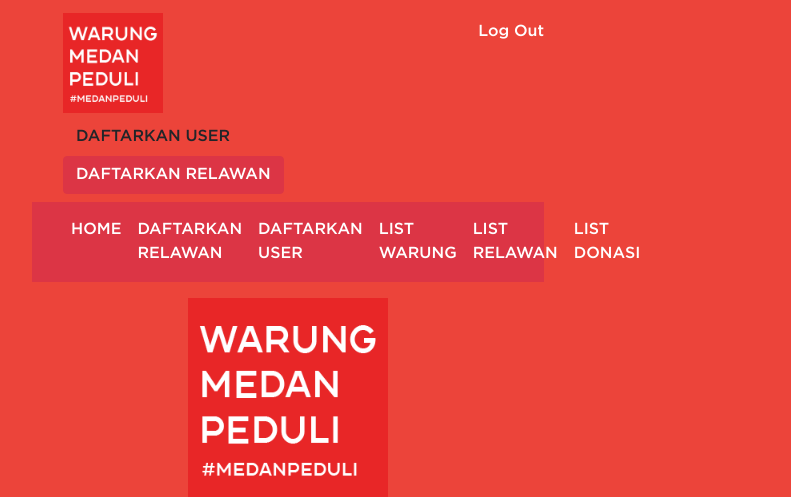
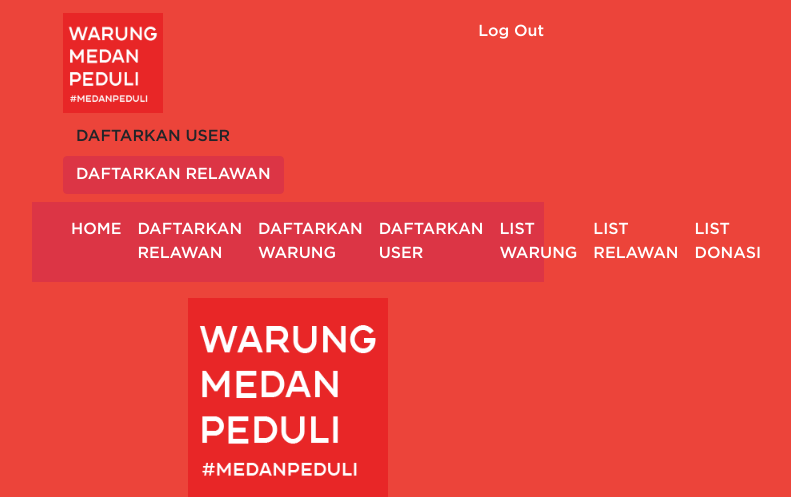
Before and after one commit to VeirryAu/warung-medan-peduli, a PHP site: page /index.php in a window 1280 px wide. Shown: the top 497 px of the page, without its empty margins (352-1143 px from the left). Run offline with PHP 8.4, Linux system fonts and the light colour scheme; the visitor is signed in with stand-in values (Sample User, id 1).

Commit message:
commit daftarkan warung

```diff
--- a/header.php
+++ b/header.php
@@ -28,7 +28,10 @@
                     <a href="relawan.php">DAFTARKAN RELAWAN</a>
                   </li>
                   <li class="nav-item p-2 bg-danger-item">
-                    <a href="warung.php">DAFTARKAN USER</a>
+                    <a href="warung.php">DAFTARKAN WARUNG</a>
+                  </li>
+                  <li class="nav-item p-2 bg-danger-item">
+                    <a href="register.php">DAFTARKAN USER</a>
                   </li>
                   <li class="nav-item p-2 bg-danger-item">
                     <a href="list-warung.php">LIST WARUNG</a>
```
